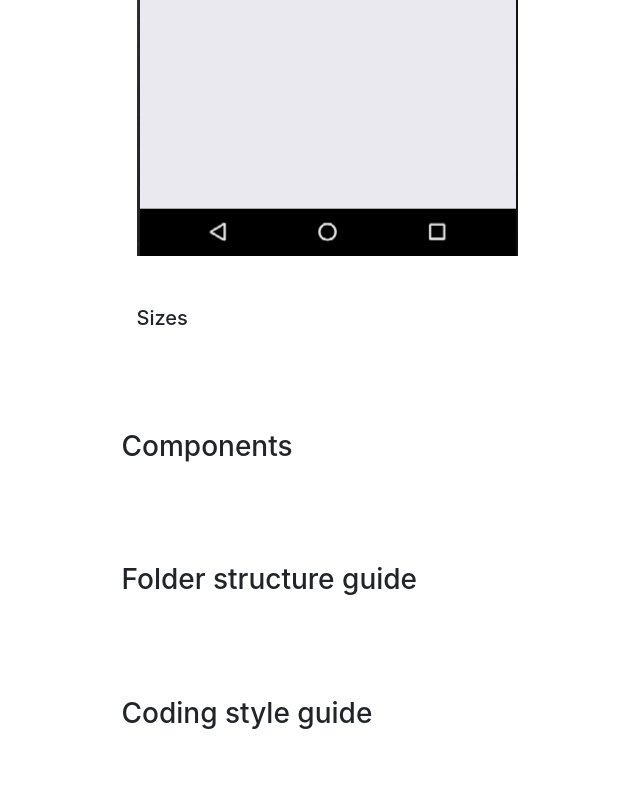
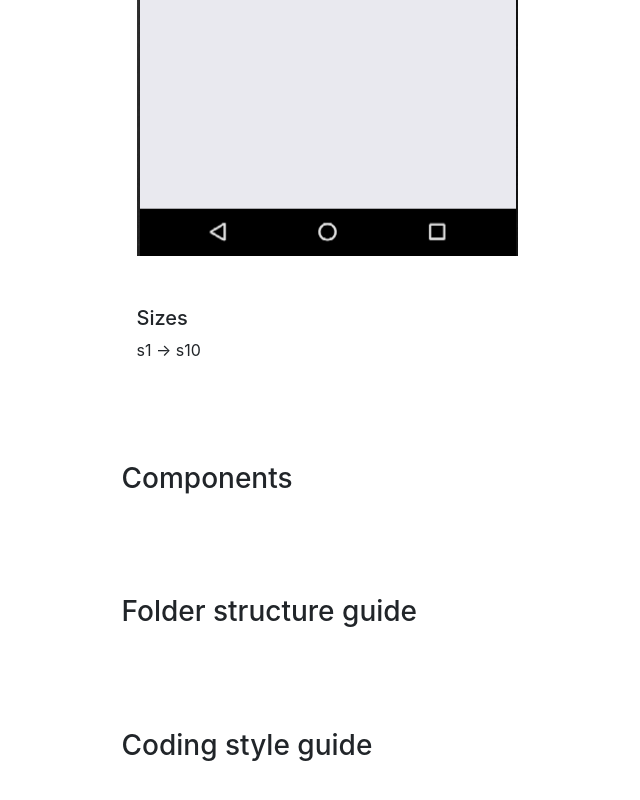
Before and after one commit to Sotatek-NhuanHoang/wallet, a website: page styleGuide/index.html in a window 1280 px wide. Shown: the part 1518-2318 px from the top of the page, without its empty margins (246-886 px from the left). Drawn offline with Linux system fonts and the light colour scheme.

Commit message:
Add Sizes to Styles guide

```diff
--- a/styleGuide/index.html
+++ b/styleGuide/index.html
@@ -163,7 +163,7 @@
 
                 <section id="Sizes" class="container">
                     <h5>Sizes</h5>
-
+                    <p>s1 -> s10</p>
                 </section>
             </section>
             <!-- /.Colors guide -->
```
